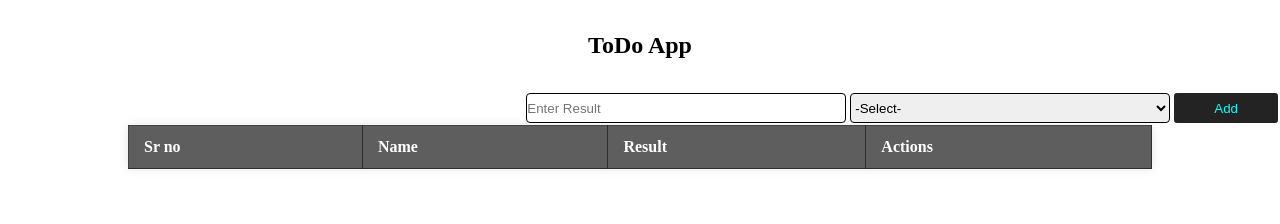
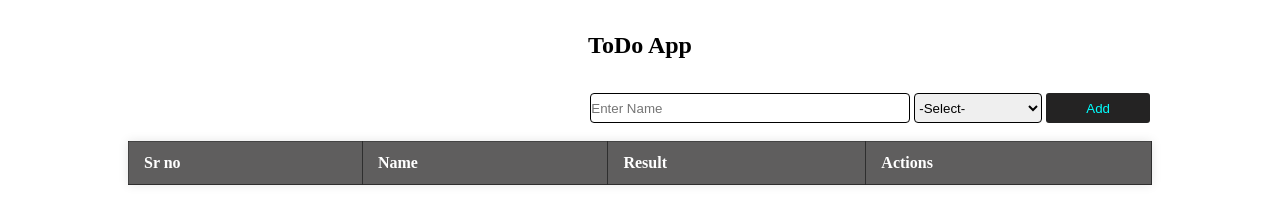
Before and after one commit to RishuPandey-cal/Assignments, a plain HTML site: page Todo/index.html in a window 1280 px wide. Drawn offline with Linux system fonts and the light colour scheme.

Commit message:
Complete

```diff
--- a/Todo/index.css
+++ b/Todo/index.css
@@ -6,24 +6,38 @@
 body{
      overflow: hidden;
 }
+
 h2{
     margin-top: 2rem;
     text-align: center;
 }
 .inputBox{
- /* width: 100%; */
+
 margin-top: 2rem;
  display: flex;
- justify-content: end;
- /* margin-left:240px; */
+margin-bottom: 1rem;
+width: 80%;
+margin-left: auto;
+margin-right: auto;
+justify-content: flex-end;
 
 }
-.inputBox input,.inputBox select{
+.inputBox input{
     width: 25vw;
     height: 30px;
     margin: 2px;
     border-radius: 4px;
     border: 1px solid black;
+    min-width: 150px;
+}
+.inputBox select{
+width: 10vw;
+    height: 30px;
+    margin: 2px;
+    border-radius: 4px;
+    border: 1px solid black;
+    min-width: 70px;
+
 }
 .inputBox button{
   padding: 5px 40px;
@@ -104,3 +118,9 @@ margin-top: 2rem;
 #addBtn{
     cursor: pointer;
 }
+
+@media (max-width: 374px) {
+    .inputBox {
+        margin-left: 150px;
+    }
+}
--- a/Todo/index.html
+++ b/Todo/index.html
@@ -9,8 +9,10 @@
 <body>
 
     <h2>ToDo App</h2>
-    <div class="inputBox">
-         <input id="inp" placeholder="Enter Result " type="text">
+    <div class="main">
+
+         <div class="inputBox">
+         <input id="inp" placeholder="Enter Name " type="text">
         <label for="result">
             <select name="" id="result">
                 <option value="">-Select-</option>
@@ -38,6 +40,9 @@
 
         </div>
 
+    </div>
+
+
 
 
 
```
Also changed, not shown: eccomerce/cart.html (+2 -1 lines), eccomerce/cart.js (+9 -3 lines), eccomerce/index.html (+1 -0 lines), eccomerce/script.js (+9 -0 lines).
